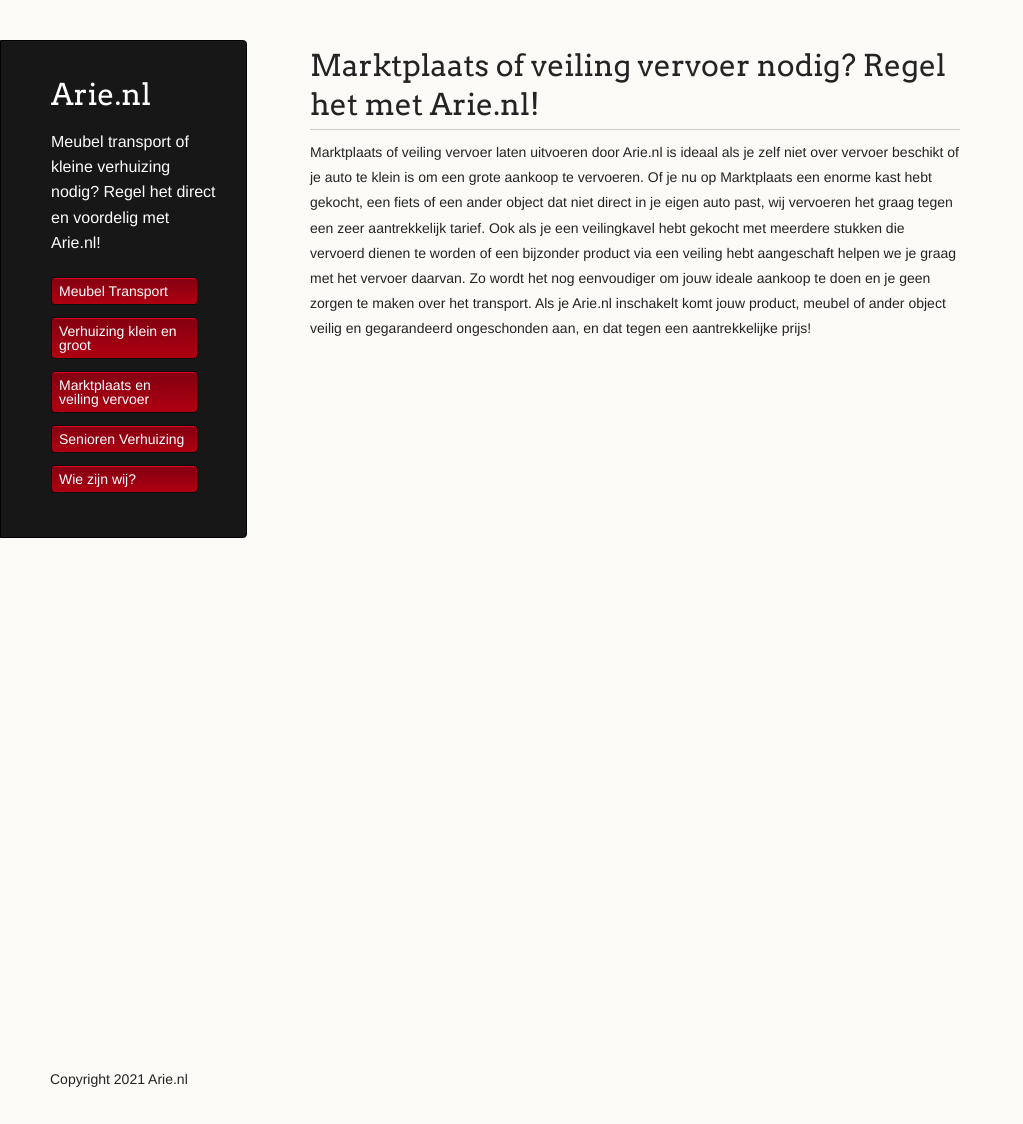
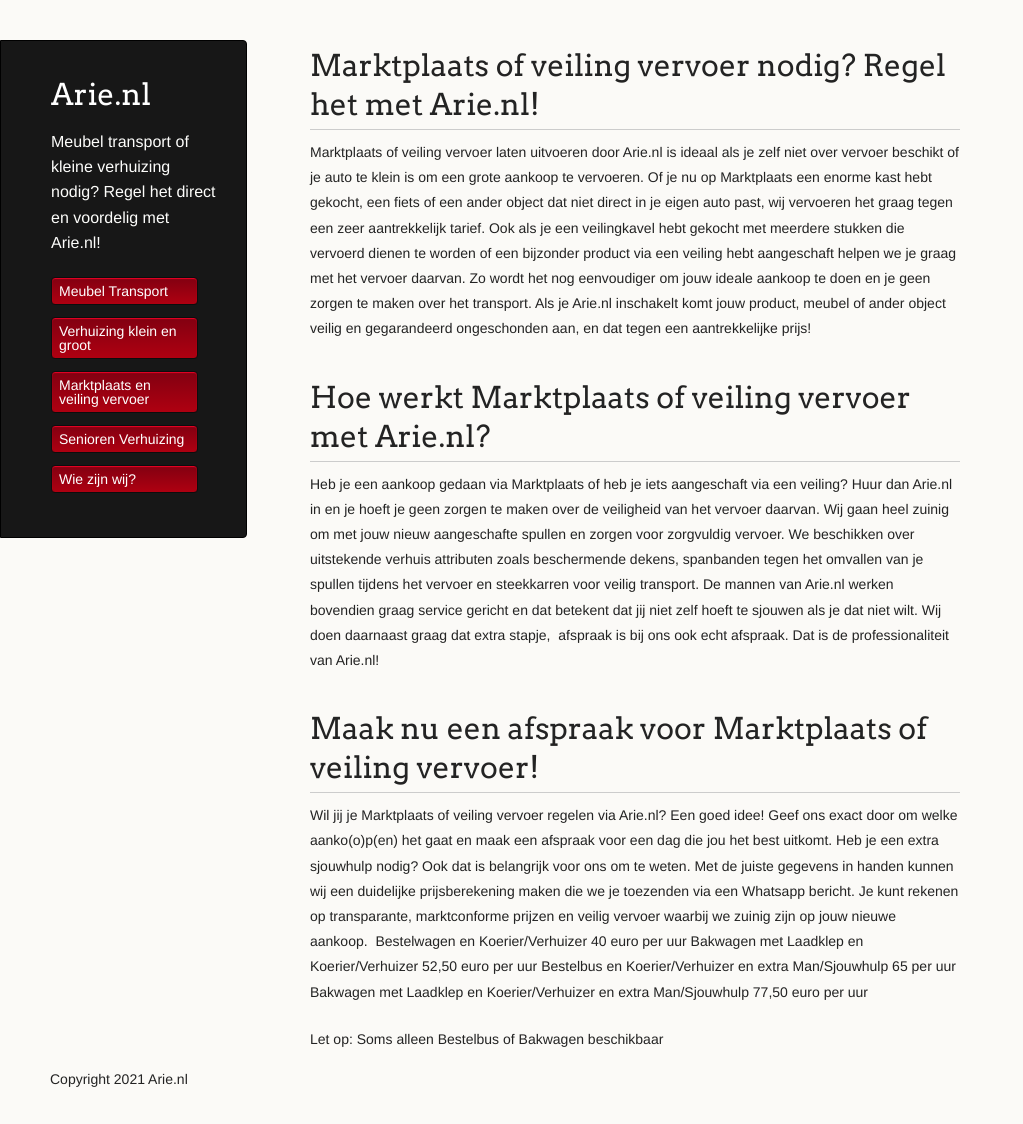
Before and after one commit to amsdfw/arie.nl, a Jekyll site: the page built from marktplaats-en-veiling-vervoer.md, in a window 1280 px wide and 1124 px high. Shown: the whole window, without its empty margins (0-1023 px from the left). Built offline with Jekyll 4.4.1, drawn with Linux system fonts in a browser that asks for light colours; our own code applies the rules of GitHub Pages for plain Markdown files.

Commit message:
Update marktplaats-en-veiling-vervoer.md

```diff
--- a/marktplaats-en-veiling-vervoer.md
+++ b/marktplaats-en-veiling-vervoer.md
@@ -13,3 +13,30 @@
 daarvan. Zo wordt het nog eenvoudiger om jouw ideale aankoop te doen en je geen zorgen
 te maken over het transport. Als je Arie.nl inschakelt komt jouw product, meubel of ander
 object veilig en gegarandeerd ongeschonden aan, en dat tegen een aantrekkelijke prijs!
+
+# Hoe werkt Marktplaats of veiling vervoer met Arie.nl?
+
+Heb je een aankoop gedaan via Marktplaats of heb je iets aangeschaft via een veiling? Huur
+dan Arie.nl in en je hoeft je geen zorgen te maken over de veiligheid van het vervoer
+daarvan. Wij gaan heel zuinig om met jouw nieuw aangeschafte spullen en zorgen voor
+zorgvuldig vervoer. We beschikken over uitstekende verhuis attributen zoals beschermende
+dekens, spanbanden tegen het omvallen van je spullen tijdens het vervoer en steekkarren
+voor veilig transport. De mannen van Arie.nl werken bovendien graag service gericht en dat
+betekent dat jij niet zelf hoeft te sjouwen als je dat niet wilt. Wij doen daarnaast graag dat
+extra stapje,  afspraak is bij ons ook echt afspraak. Dat is de professionaliteit van Arie.nl!
+
+# Maak nu een afspraak voor Marktplaats of veiling vervoer!
+
+Wil jij je Marktplaats of veiling vervoer regelen via Arie.nl? Een goed idee! Geef ons exact
+door om welke aanko(o)p(en) het gaat en maak een afspraak voor een dag die jou het best
+uitkomt. Heb je een extra sjouwhulp nodig? Ook dat is belangrijk voor ons om te weten. Met
+de juiste gegevens in handen kunnen wij een duidelijke prijsberekening maken die we je
+toezenden via een Whatsapp bericht. Je kunt rekenen op transparante, marktconforme
+prijzen en veilig vervoer waarbij we zuinig zijn op jouw nieuwe aankoop.
+Bestelwagen en Koerier/Verhuizer 40 euro per uur
+Bakwagen met Laadklep en Koerier/Verhuizer 52,50 euro per uur
+Bestelbus en Koerier/Verhuizer en extra Man/Sjouwhulp 65 per uur
+Bakwagen met Laadklep en Koerier/Verhuizer en extra Man/Sjouwhulp 77,50 euro
+per uur
+
+Let op: Soms alleen Bestelbus of Bakwagen beschikbaar
```
